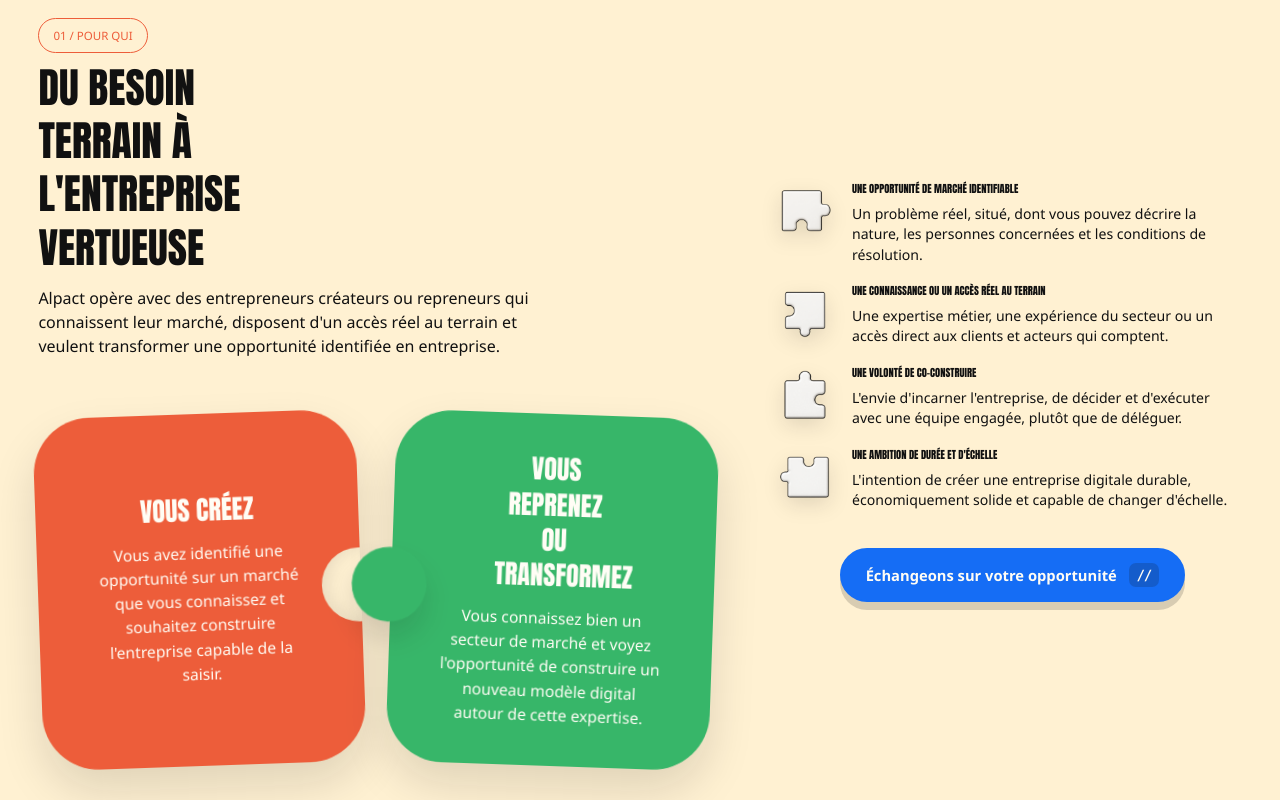
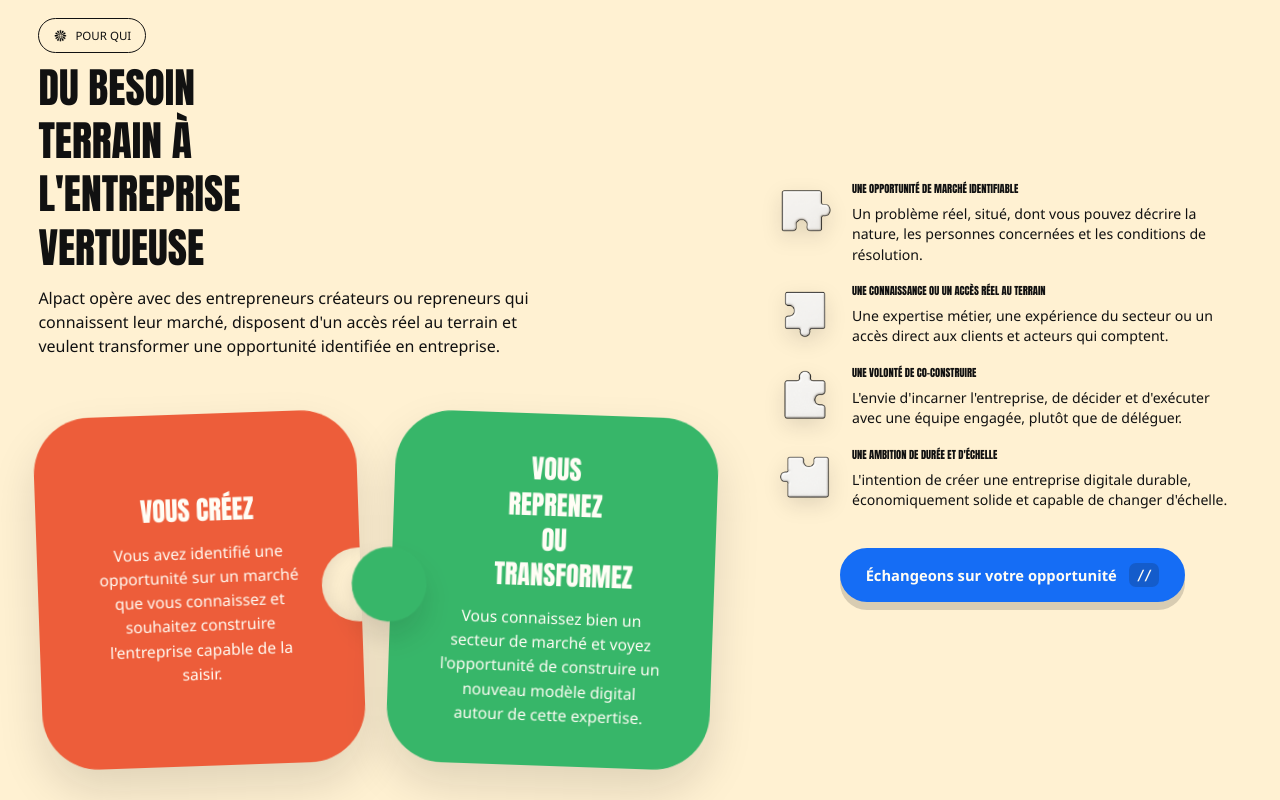
Before and after one commit to gardiche/alpactlanding, a website: page index.html in a window 1280 px wide. Both pictures are taken after a click on the link "Pour qui". Shown: the part 800-1600 px from the top of the page. Drawn offline with Linux system fonts and the light colour scheme; a web font is replaced by a local one.

Commit message:
Replace section label numbers with Alpact icon

```diff
--- a/index.html
+++ b/index.html
@@ -14,7 +14,7 @@
     <link href="https://fonts.googleapis.com/css2?family=Boldonse&display=swap" rel="stylesheet" />
     <link href="https://api.fontshare.com/v2/css?f[]=clash-grotesk@400,500,600,700&display=swap" rel="stylesheet" />
     <link rel="icon" href="images/alpact_logo_inline_noir.svg" type="image/svg+xml" />
-    <link rel="stylesheet" href="styles.css?v=20260916-46" />
+    <link rel="stylesheet" href="styles.css?v=20260916-47" />
   </head>
   <body>
     <main class="page-deck" aria-live="polite">
@@ -65,7 +65,7 @@
 
       <section id="pour-qui" class="section audience-section" data-section="1" aria-label="Pour qui">
         <div class="audience-intro">
-          <p class="test-label">01 / Pour qui</p>
+          <p class="test-label"><img src="images/alpact.png" alt="" aria-hidden="true" />Pour qui</p>
           <h2>Du besoin terrain à l'entreprise vertueuse</h2>
           <p>
             Alpact opère avec des entrepreneurs créateurs ou repreneurs qui
@@ -147,7 +147,7 @@
 
       <section id="demarche" class="section process-section" data-section="2" aria-label="Notre démarche">
         <div class="process-intro">
-          <p class="test-label">02 / Notre démarche</p>
+          <p class="test-label"><img src="images/alpact.png" alt="" aria-hidden="true" />Notre démarche</p>
           <h2>Construire l'entreprise dans laquelle nous croyons</h2>
           <p>
             Alpact ne se limite pas à conseiller ni à concevoir. Nous structurons
@@ -269,7 +269,7 @@
 
       <section id="entreprises" class="section ventures-section" data-section="3" aria-label="Nos entreprises">
         <div class="ventures-intro">
-          <p class="test-label">03 / Nos entreprises</p>
+          <p class="test-label"><img src="images/alpact.png" alt="" aria-hidden="true" />Nos entreprises</p>
           <h2>Deux voies pour transformer une opportunité en entreprise.</h2>
           <p>
             Selon la maturité de l'opportunité et l'engagement de l'entrepreneur,
@@ -302,7 +302,7 @@
 
       <section id="vision" class="section vision-section" data-section="4" aria-label="Notre vision">
         <div class="vision-intro">
-          <p class="test-label">04 / Notre vision</p>
+          <p class="test-label"><img src="images/alpact.png" alt="" aria-hidden="true" />Notre vision</p>
           <h2>
             Une entreprise digitale peut être ambitieuse et rentable sans épuiser celles
             et ceux qui la construisent.
@@ -350,7 +350,7 @@
 
       <section id="equipe" class="section team-section" data-section="5" aria-label="L'équipe">
         <div class="team-intro">
-          <p class="test-label">05 / L'équipe</p>
+          <p class="test-label"><img src="images/alpact.png" alt="" aria-hidden="true" />L'équipe</p>
           <h2>Construire une entreprise ambitieuse ne devrait pas signifier tout porter seul.</h2>
           <p>
             Trois entrepreneurs aux expertises complémentaires en stratégie, produit
--- a/styles.css
+++ b/styles.css
@@ -163,6 +163,8 @@
 .test-label {
   position: relative;
   z-index: 8;
+  display: inline-flex;
+  align-items: center;
   width: fit-content;
   margin: clamp(24px, 4.2vh, 44px) 0 0;
   padding: 9px 14px;
@@ -173,6 +175,20 @@
   font-weight: 950;
   opacity: 0.72;
   text-transform: uppercase;
+}
+
+.test-label img {
+  display: block;
+  width: 14px;
+  height: 14px;
+  margin-right: 8px;
+  object-fit: contain;
+  filter: none;
+}
+
+.process-section .test-label img,
+.vision-section .test-label img {
+  filter: brightness(0) invert(1);
 }
 
 .hero-copy {
@@ -506,7 +522,7 @@
 
 .audience-intro .test-label {
   margin-top: 0;
-  color: var(--coral);
+  color: var(--ink);
   font-weight: 400;
 }
 
@@ -1114,7 +1130,7 @@
 
 .ventures-intro .test-label {
   margin-top: 0;
-  color: var(--blue);
+  color: var(--ink);
 }
 
 .ventures-intro h2 {
@@ -1349,7 +1365,7 @@
 
 .team-intro .test-label {
   margin-top: 0;
-  color: var(--blue);
+  color: var(--ink);
 }
 
 .team-intro h2 {
```
Also changed, not shown: images/alpact.png (added).
